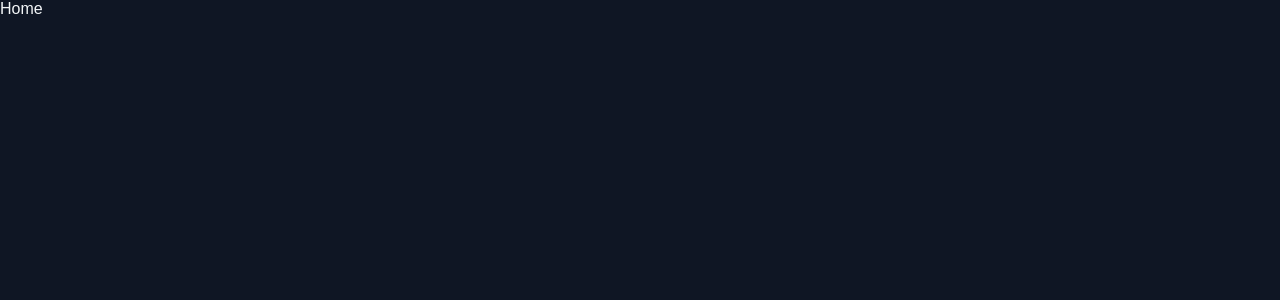
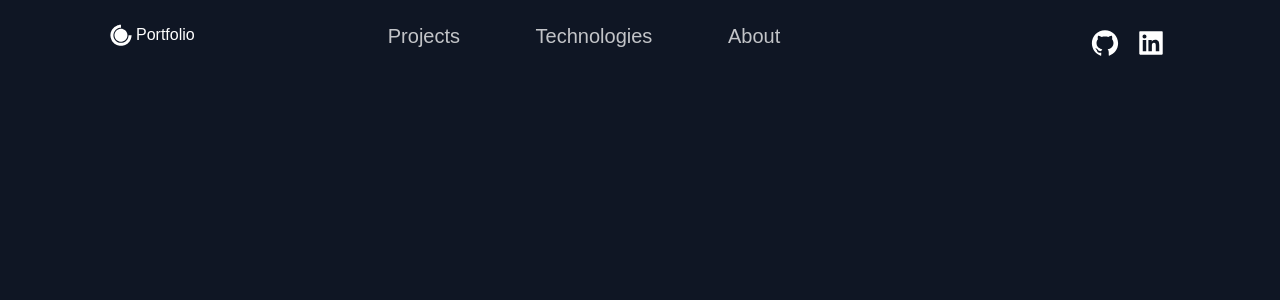
Before and after one commit to Ahmed-Elkassas/portfolio-with-nextjs, a Next.js app: page / in a window 1280 px wide. Shown: the top 300 px of the page. Built offline with nearby package versions, Linux system fonts and the light colour scheme.

Commit message:
Add Header and it's styles && create global style file to share general style

```diff
--- /dev/null
+++ b/components/Header/Header.js
@@ -0,0 +1,45 @@
+import Link from 'next/link';
+import React from 'react';
+import { AiFillGithub, AiFillInstagram, AiFillLinkedin } from 'react-icons/ai';
+import { DiCssdeck } from 'react-icons/di';
+
+import { Container, Div1, Div2, Div3, NavLink, SocialIcons } from './HeaderStyles';
+
+const Header = () =>  (
+  <Container>
+    <Div1>
+      <Link href="/">
+        <a style={{ display: 'flex', alignItems: 'center', color:"white", marginBottom: '20px' }}>
+          <DiCssdeck size="3rem" /> <span>Portfolio</span>
+        </a>
+      </Link>
+    </Div1>
+    <Div2>
+      <li>
+        <Link href="#projects">
+          <NavLink>Projects</NavLink>
+        </Link>
+      </li>
+      <li>
+        <Link href="#tech">
+          <NavLink>Technologies</NavLink>
+        </Link>
+      </li>
+      <li>
+        <Link href="#about">
+          <NavLink>About</NavLink>
+        </Link>
+      </li>
+    </Div2>
+      <Div3>
+        <SocialIcons href="https://google.com">
+          <AiFillGithub size="3rem" />
+        </SocialIcons>
+        <SocialIcons href="https://google.com">
+          <AiFillLinkedin size="3rem" />
+        </SocialIcons>
+      </Div3>
+    </Container>
+);
+
+export default Header;
--- /dev/null
+++ b/components/Header/HeaderStyles.js
@@ -0,0 +1,119 @@
+import { IoIosArrowDropdown } from 'react-icons/io';
+import styled from 'styled-components';
+
+export const Container = styled.div`
+  display: grid;
+  grid-template-columns: repeat(4, 1fr);
+  grid-template-rows: 1fr;
+  grid-column-gap: 2rem;
+  padding: 1rem;
+  padding-top: 2rem;
+  width: 85%;
+  margin: auto;
+  @media ${(props) => props.theme.breakpoints.sm} {
+    display: grid;
+    grid-template-columns: repeat(5, 1fr);
+    grid-template-rows: repeat(2, 60px);
+    grid-column-gap: 0.5rem;
+    grid-row-gap: 0.5rem;
+    width: 100%;
+  }
+`;
+export const Div1 = styled.div`
+  grid-area: 1 / 1 / 2 / 2;
+  display: flex;
+  flex-direction: row;
+  align-content: center;
+  @media ${(props) => props.theme.breakpoints.sm} {
+    grid-area: 1 / 1 / 2 / 3;
+  }
+`;
+export const Div2 = styled.div`
+  grid-area: 1 / 2 / 2 / 4;
+  display: flex;
+  justify-content: space-around;
+  @media ${(props) => props.theme.breakpoints.sm} {
+    grid-area: 2 / 2 / 3 / 5;
+  }
+`;
+export const Div3 = styled.div`
+  grid-area: 1 / 5 / 2 / 6;
+  display: flex;
+  justify-content: space-around;
+  align-items: center;
+  @media ${(props) => props.theme.breakpoints.sm} {
+    align-items: center;
+    grid-area: 1 / 4 / 2 / 6;
+  }
+`;
+
+// Navigation Links
+export const NavLink = styled.a`
+  font-size: 2rem;
+  line-height: 32px;
+  color: rgba(255, 255, 255, 0.75);
+  transition: 0.4s ease;
+  &:hover {
+    color: #fff;
+    opacity: 1;
+    cursor: pointer;
+  }
+  @media ${(props) => props.theme.breakpoints.sm} {
+    padding: 0.5rem;
+  }
+`;
+
+/// DropDown Contact
+export const ContactDropDown = styled.button`
+  border: none;
+  display: flex;
+  position: relative;
+  background: none;
+  font-size: 1.7rem;
+  line-height: 32px;
+  color: rgba(255, 255, 255, 0.75);
+  cursor: pointer;
+  transition: 0.3s ease;
+  &:focus {
+    outline: none;
+  }
+  &:hover {
+    color: #fff;
+  }
+  @media ${(props) => props.theme.breakpoints.sm} {
+    padding: 0.4rem 0;
+  }
+  @media ${(props) => props.theme.breakpoints.md} {
+    padding: 0;
+  }
+`;
+
+export const NavProductsIcon = styled(IoIosArrowDropdown)`
+  margin-left: 8px;
+  display: flex;
+  align-self: center;
+  transition: 0.3s ease;
+  opacity: ${({ isOpen }) => (isOpen ? '1' : '.75')};
+  transform: ${({ isOpen }) => (isOpen ? 'scaleY(-1)' : 'scaleY(1)')};
+  &:hover {
+    opacity: 1;
+  }
+  @media ${(props) => props.theme.breakpoints.sm} {
+    margin: 2px 0 0 2px;
+    width: 15px;
+  }
+`;
+
+
+// Social Icons
+export const SocialIcons = styled.a`
+transition: 0.3s ease;
+color: white;
+border-radius: 50px;
+  padding: 8px;
+&:hover {
+    background-color: #212d45;
+    scale: 1.2;
+    cursor: pointer;
+  }
+`
--- a/pages/index.js
+++ b/pages/index.js
@@ -1,8 +1,11 @@
+import Header from "../components/Header/Header";
 
 
 const Home = () => {
   return (
-    <div>Home</div>
+    <>
+      <Header />
+    </>
   );
 };
 
```
Also changed, not shown: styles/global/index.js (added, +21 -0 lines).
